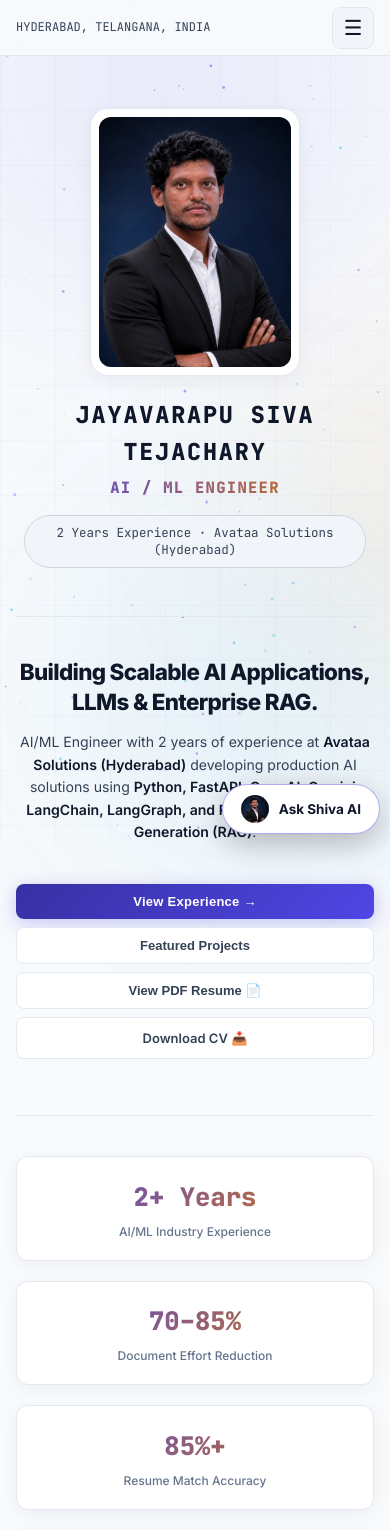
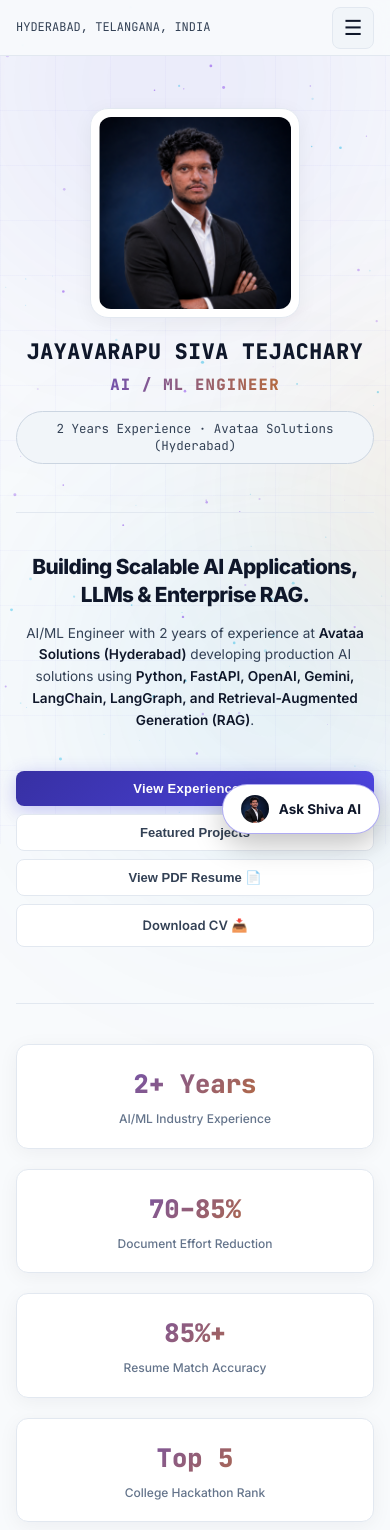
Before and after one commit to sivatejachary/Portfolio, a Next.js app: page / in a window 390 px wide. Shown: the top 1530 px of the page. Built offline with nearby package versions, Linux system fonts and the light colour scheme.

Commit message:
fix(mobile): Replace desktop grid with strict Flex column, min-width 0, and calc(100vw - 32px) max-width for mobile hero (<768px)

```diff
--- a/app/globals.css
+++ b/app/globals.css
@@ -1360,31 +1360,43 @@ footer {
     padding: 0 1rem;
   }
 
-  /* 2. Hero Section Mobile Layout & Typography */
+  /* 2. Mobile Hero Layout (Strict Flex Column, min-width 0, max-width calc(100vw - 32px)) */
   #hero {
     padding-top: calc(88px + 20px);
     padding-bottom: 2rem;
-    width: 100%;
-    max-width: 100%;
-    box-sizing: border-box;
+    width: 100% !important;
+    max-width: 100% !important;
+    min-width: 0 !important;
+    box-sizing: border-box !important;
   }
 
   .hero-top-row {
-    grid-template-columns: 1fr;
-    text-align: center;
-    gap: 1.25rem;
-    width: 100%;
-    max-width: 100%;
-    box-sizing: border-box;
+    display: flex !important;
+    flex-direction: column !important;
+    align-items: center !important;
+    justify-content: center !important;
+    width: 100% !important;
+    max-width: 100% !important;
+    min-width: 0 !important;
+    gap: 1.25rem !important;
+    box-sizing: border-box !important;
   }
 
   .hero-profile-card {
-    width: min(210px, 60vw);
-    max-width: 100%;
-    height: auto;
-    margin: 0 auto;
-    box-sizing: border-box;
+    width: min(210px, 65vw) !important;
+    max-width: calc(100vw - 32px) !important;
+    min-width: 0 !important;
+    height: auto !important;
+    margin-left: auto !important;
+    margin-right: auto !important;
+    box-sizing: border-box !important;
     animation: heroSlideMobileTop 1.2s cubic-bezier(0.22, 1, 0.36, 1) 0.15s forwards;
+  }
+  .profile-img {
+    width: 100% !important;
+    max-width: 100% !important;
+    height: auto !important;
+    display: block !important;
   }
   @keyframes heroSlideMobileTop {
     0% { opacity: 0; transform: translateY(-50px); }
@@ -1392,11 +1404,14 @@ footer {
   }
 
   .hero-top-info {
-    width: 100%;
-    max-width: 100%;
-    padding: 0 8px;
-    box-sizing: border-box;
-    text-align: center;
+    width: 100% !important;
+    max-width: calc(100vw - 32px) !important;
+    min-width: 0 !important;
+    margin-left: auto !important;
+    margin-right: auto !important;
+    padding: 0 !important;
+    box-sizing: border-box !important;
+    text-align: center !important;
     animation: heroSlideMobileBottom 1.2s cubic-bezier(0.22, 1, 0.36, 1) 0.25s forwards;
   }
   @keyframes heroSlideMobileBottom {
@@ -1405,106 +1420,120 @@ footer {
   }
 
   .main-name-title {
-    font-size: clamp(1.25rem, 6vw, 2rem) !important;
-    letter-spacing: clamp(0.02em, 0.5vw, 0.08em) !important;
-    width: 100%;
-    max-width: 100%;
-    text-align: center;
-    box-sizing: border-box;
-    overflow-wrap: break-word;
-    word-break: break-word;
-    margin-bottom: 0.35rem;
+    width: 100% !important;
+    max-width: 100% !important;
+    min-width: 0 !important;
+    text-align: center !important;
+    font-size: clamp(1.2rem, 5.5vw, 1.85rem) !important;
+    letter-spacing: clamp(0em, 0.15vw, 0.04em) !important;
+    line-height: 1.25 !important;
+    box-sizing: border-box !important;
+    overflow-wrap: break-word !important;
+    word-break: break-word !important;
+    white-space: normal !important;
+    margin-bottom: 0.35rem !important;
   }
 
   .role-subtitle {
+    width: 100% !important;
+    max-width: 100% !important;
+    min-width: 0 !important;
+    text-align: center !important;
     font-size: clamp(0.9rem, 4vw, 1.25rem) !important;
     letter-spacing: clamp(0.04em, 0.6vw, 0.08em) !important;
-    width: 100%;
-    max-width: 100%;
-    text-align: center;
-    box-sizing: border-box;
-    margin-bottom: 0.85rem;
+    margin-top: 8px !important;
+    margin-bottom: 0.85rem !important;
+    box-sizing: border-box !important;
   }
 
   .hero-badge {
-    font-size: clamp(0.75rem, 3.2vw, 0.9rem) !important;
-    width: 100%;
-    max-width: 100%;
-    box-sizing: border-box;
+    width: fit-content !important;
+    max-width: calc(100vw - 32px) !important;
+    min-width: 0 !important;
+    margin-left: auto !important;
+    margin-right: auto !important;
+    font-size: clamp(0.72rem, 3.2vw, 0.88rem) !important;
+    box-sizing: border-box !important;
     white-space: normal !important;
-    text-align: center;
-    justify-content: center;
-    padding: 8px 14px;
-    line-height: 1.4;
+    text-align: center !important;
+    justify-content: center !important;
+    padding: 8px 14px !important;
+    line-height: 1.4 !important;
+    overflow-wrap: break-word !important;
   }
 
   .hero-middle-section {
-    width: 100%;
-    max-width: 100%;
-    box-sizing: border-box;
-    text-align: center;
+    width: 100% !important;
+    max-width: 100% !important;
+    min-width: 0 !important;
+    box-sizing: border-box !important;
+    text-align: center !important;
   }
 
   .hero-middle-section h1 {
-    font-size: clamp(1.4rem, 5.5vw, 2.2rem) !important;
+    font-size: clamp(1.3rem, 5vw, 2rem) !important;
     line-height: 1.35 !important;
     margin-bottom: 0.85rem !important;
   }
 
   .hero-desc {
-    font-size: clamp(0.88rem, 3.4vw, 1rem) !important;
+    font-size: clamp(0.85rem, 3.2vw, 0.98rem) !important;
     line-height: 1.6 !important;
     max-width: 100% !important;
-    box-sizing: border-box;
+    min-width: 0 !important;
+    box-sizing: border-box !important;
   }
 
   .hero-actions {
-    display: flex;
-    flex-direction: column;
-    width: 100%;
-    max-width: 100%;
-    gap: 8px;
-    box-sizing: border-box;
+    display: flex !important;
+    flex-direction: column !important;
+    width: 100% !important;
+    max-width: 100% !important;
+    min-width: 0 !important;
+    gap: 8px !important;
+    box-sizing: border-box !important;
   }
 
   .hero-actions .btn {
-    width: 100%;
-    justify-content: center;
-    font-size: 13px;
-    padding: 10px 16px;
-    box-sizing: border-box;
+    width: 100% !important;
+    justify-content: center !important;
+    font-size: 13px !important;
+    padding: 10px 16px !important;
+    box-sizing: border-box !important;
   }
 
   /* 3. Section Headings & General Elements */
   section h2 {
-    font-size: clamp(1.5rem, 6vw, 2.2rem) !important;
+    font-size: clamp(1.4rem, 5.5vw, 2.1rem) !important;
   }
 
   .hero-meta-grid, .projects-grid, .skills-grid, .edu-grid, .contact-box {
-    grid-template-columns: 1fr;
-    width: 100%;
-    max-width: 100%;
-    box-sizing: border-box;
+    grid-template-columns: 1fr !important;
+    width: 100% !important;
+    max-width: 100% !important;
+    min-width: 0 !important;
+    box-sizing: border-box !important;
   }
 
   .project-card, .meta-card, .skill-card, .edu-card, .award-card {
-    width: 100%;
-    max-width: 100%;
-    box-sizing: border-box;
-    overflow-wrap: anywhere;
-    word-break: break-word;
+    width: 100% !important;
+    max-width: 100% !important;
+    min-width: 0 !important;
+    box-sizing: border-box !important;
+    overflow-wrap: anywhere !important;
+    word-break: break-word !important;
   }
 
   .project-card.featured {
-    grid-column: span 1;
+    grid-column: span 1 !important;
   }
 
   footer {
-    flex-direction: column;
-    gap: 1rem;
-    text-align: center;
-    width: 100%;
-    box-sizing: border-box;
+    flex-direction: column !important;
+    gap: 1rem !important;
+    text-align: center !important;
+    width: 100% !important;
+    box-sizing: border-box !important;
   }
 }
 
```
